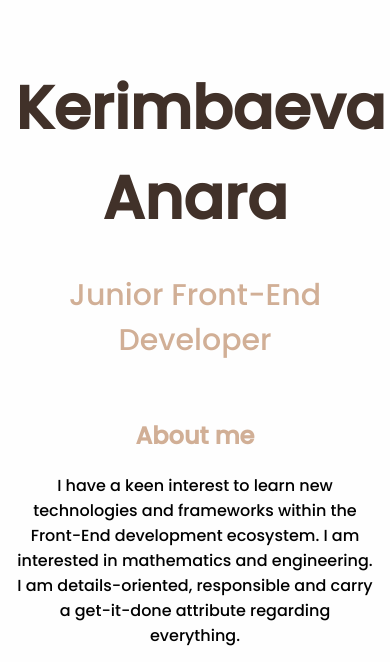
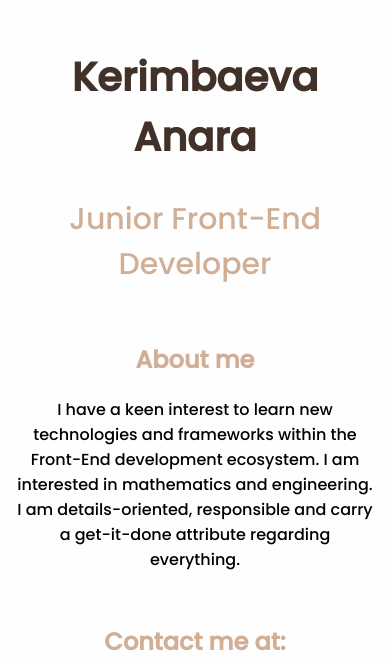
Before and after one commit to akerimbaeva/CV-2022, a plain HTML site: page index.html in a window 390 px wide. Shown: the part 369-1031 px from the top of the page. Drawn offline with Linux system fonts and the light colour scheme.

Commit message:
feat: change heading font-size at mobile size

```diff
--- a/css/style.css
+++ b/css/style.css
@@ -234,3 +234,10 @@ h2 {
       }
 
 }
+
+@media (max-width: 450px) {
+    .profile-heading {
+        font-size: 40px;
+    }
+
+}
```
